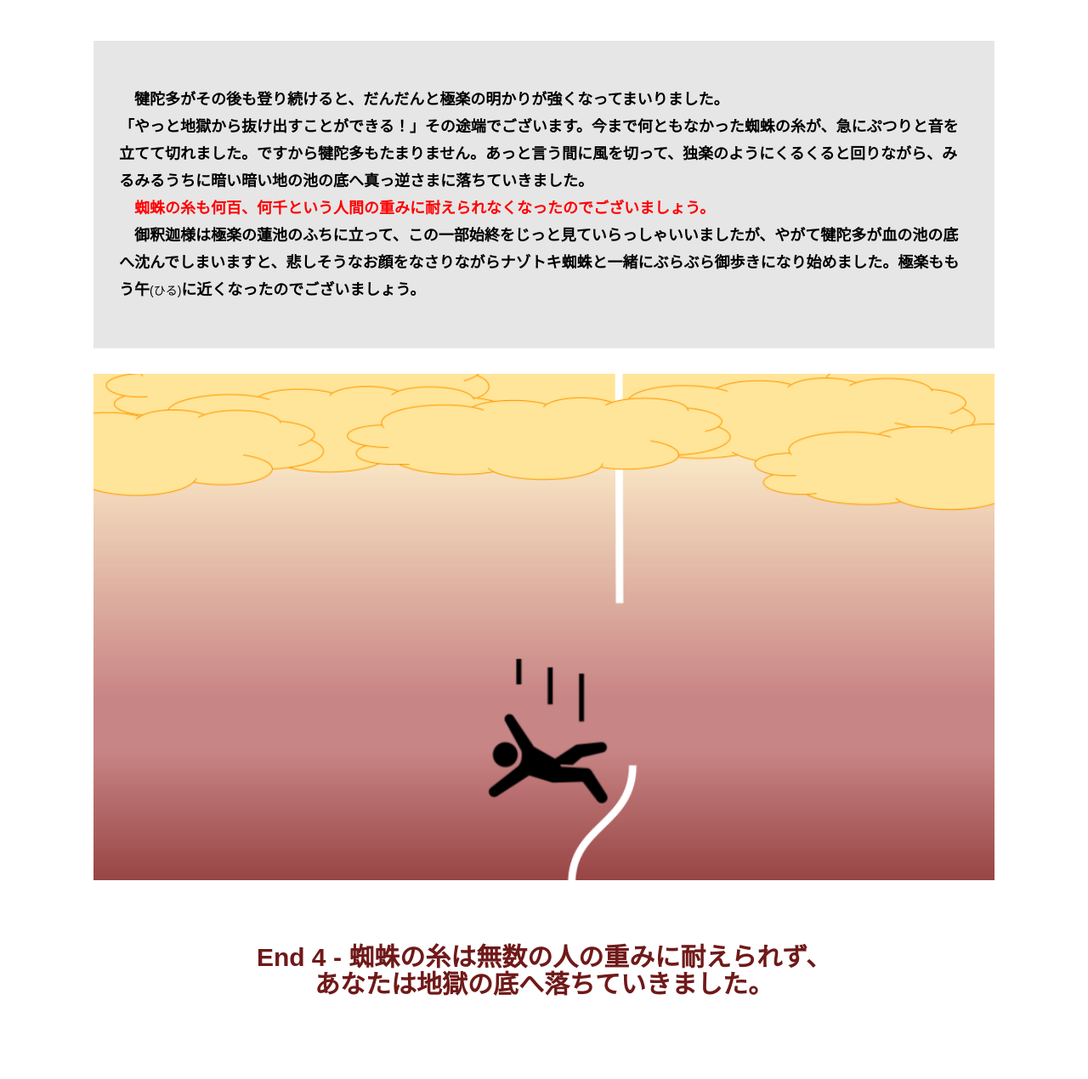
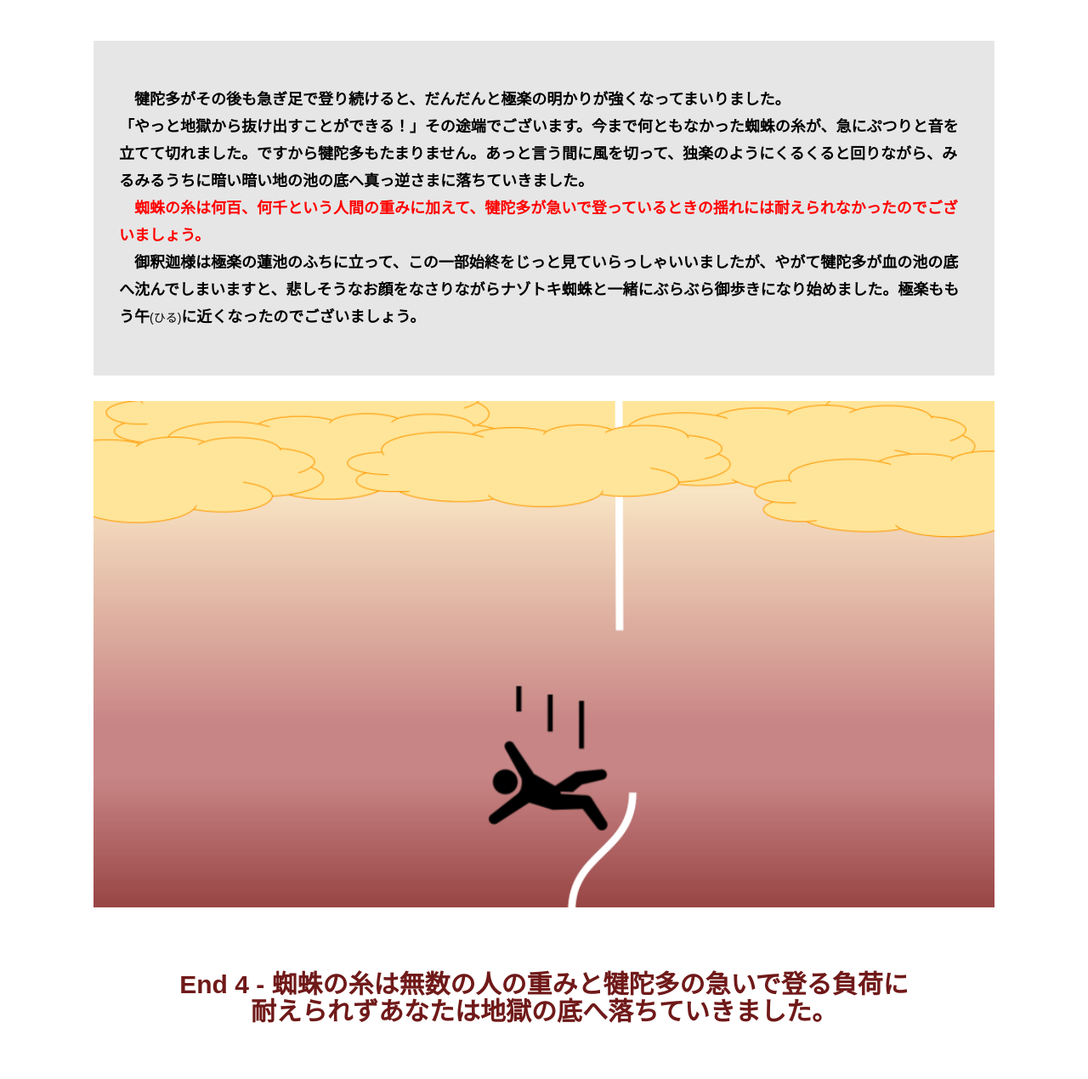
Before and after one commit to TaiyoSakai/Kumonoito-escape, a plain HTML site: page end4.html in a window 1280 px wide. Shown: the part 250-1520 px from the top of the page at 85% size. Drawn offline with Linux system fonts and the light colour scheme.

Commit message:
Update end4.html

```diff
--- a/end4.html
+++ b/end4.html
@@ -29,9 +29,9 @@
     <section class="section">
       <div class="container">
         <div class="box bg-color--gray">
-          <p class="bunsyou">犍陀多がその後も登り続けると、だんだんと極楽の明かりが強くなってまいりました。<br>
+          <p class="bunsyou">犍陀多がその後も急ぎ足で登り続けると、だんだんと極楽の明かりが強くなってまいりました。<br>
             「やっと地獄から抜け出すことができる！」その途端でございます。今まで何ともなかった蜘蛛の糸が、急にぷつりと音を立てて切れました。ですから犍陀多もたまりません。あっと言う間に風を切って、独楽のようにくるくると回りながら、みるみるうちに暗い暗い地の池の底へ真っ逆さまに落ちていきました。<br>
-            <span class="danraku"></span><b class="strongred">蜘蛛の糸も何百、何千という人間の重みに耐えられなくなったのでございましょう。</b><br>
+            <span class="danraku"></span><b class="strongred">蜘蛛の糸は何百、何千という人間の重みに加えて、犍陀多が急いで登っているときの揺れには耐えられなかったのでございましょう。</b><br>
             <span class="danraku"></span>御釈迦様は極楽の蓮池のふちに立って、この一部始終をじっと見ていらっしゃいいましたが、やがて犍陀多が血の池の底へ沈んでしまいますと、悲しそうなお顔をなさりながらナゾトキ蜘蛛と一緒にぶらぶら御歩きになり始めました。極楽ももう午<b class="normal">(ひる)</b>に近くなったのでございましょう。
           </p>
         </div>
@@ -48,7 +48,7 @@
     <section class="section">
       <div class="container">
         <div class="box">
-          <h2 class="section-title--border--final-1">End 4 - 蜘蛛の糸は無数の人の重みに耐えられず、<br>あなたは地獄の底へ落ちていきました。</h2>
+          <h2 class="section-title--border--final-1">End 4 - 蜘蛛の糸は無数の人の重みと犍陀多の急いで登る負荷に<br>耐えられずあなたは地獄の底へ落ちていきました。</h2>
           </p>
         </div>
       </div>
```
